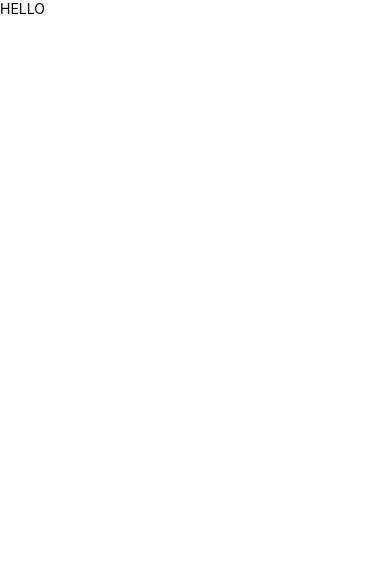
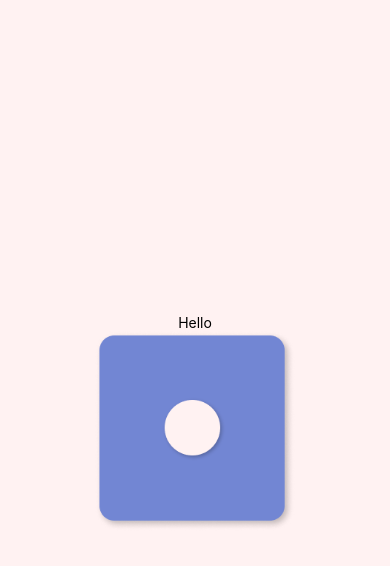
Before and after one commit to prasanna7codes/rollthedice, a React Native app: screen / in a window 390 px wide. Shown: the top 566 px of the page. Built offline with nearby package versions, Linux system fonts and the light colour scheme.

Commit message:
adding dark mode using spread operator and conditional styling

```diff
--- a/src/App.tsx
+++ b/src/App.tsx
@@ -16,7 +16,9 @@ import {
   Image,
   Button,
   Alert,
-  ImageSourcePropType
+  ImageSourcePropType,
+  Appearance,
+  useColorScheme
 } from 'react-native';
 
 
@@ -45,18 +47,18 @@ const showAlert = () =>
   );
 
 
-  import DiceOne from '../assets/One.png';
-  import DiceTwo from '../assets/Two.png';
-  import DiceThree from '../assets/Three.png';
-  import DiceFour from '../assets/Four.png';
-  import DiceFive from '../assets/Five.png';
-  import DiceSix from '../assets/Six.png';
+  import DiceOne from '../assests/One.png';
+  import DiceTwo from '../assests/Two.png';
+  import DiceThree from '../assests/Three.png';
+  import DiceFour from '../assests/Four.png';
+  import DiceFive from '../assests/Five.png';
+  import DiceSix from '../assests/Six.png';
 
   type DiceProps = PropsWithChildren<{
     imageUrl:ImageSourcePropType
   }>
 
-  const Dice = (imageUrl:any) => {
+  const Dice = ({imageUrl}: DiceProps):JSX.Element => {
     return (
       <View>
         <Image style={styles.diceImage} source={imageUrl} />
@@ -65,14 +67,26 @@ const showAlert = () =>
   }
 
 function App(): React.JSX.Element {
+  const [diceImage, setDiceImage] = useState<ImageSourcePropType>(DiceOne);
 
 
+  const colorScheme = useColorScheme();
+  const isDarkMode = colorScheme === 'dark';
 
+  const containerStyle = {
+    ...styles.container,
+    backgroundColor: isDarkMode ? '#121212' : '#FFF2F2', // Dark or light background
+  };
+
+  const textStyle = {
+    color: isDarkMode ? '#FFFFFF' : '#000000', // Dark or light text
+  };
 
   return (
-    <>
-    <Text>HELLO</Text>
-    </>
+    <View style={containerStyle}>
+    <Text style={textStyle}>Hello</Text>
+    <Dice imageUrl={diceImage} />
+  </View>
 
   );
 }
```
